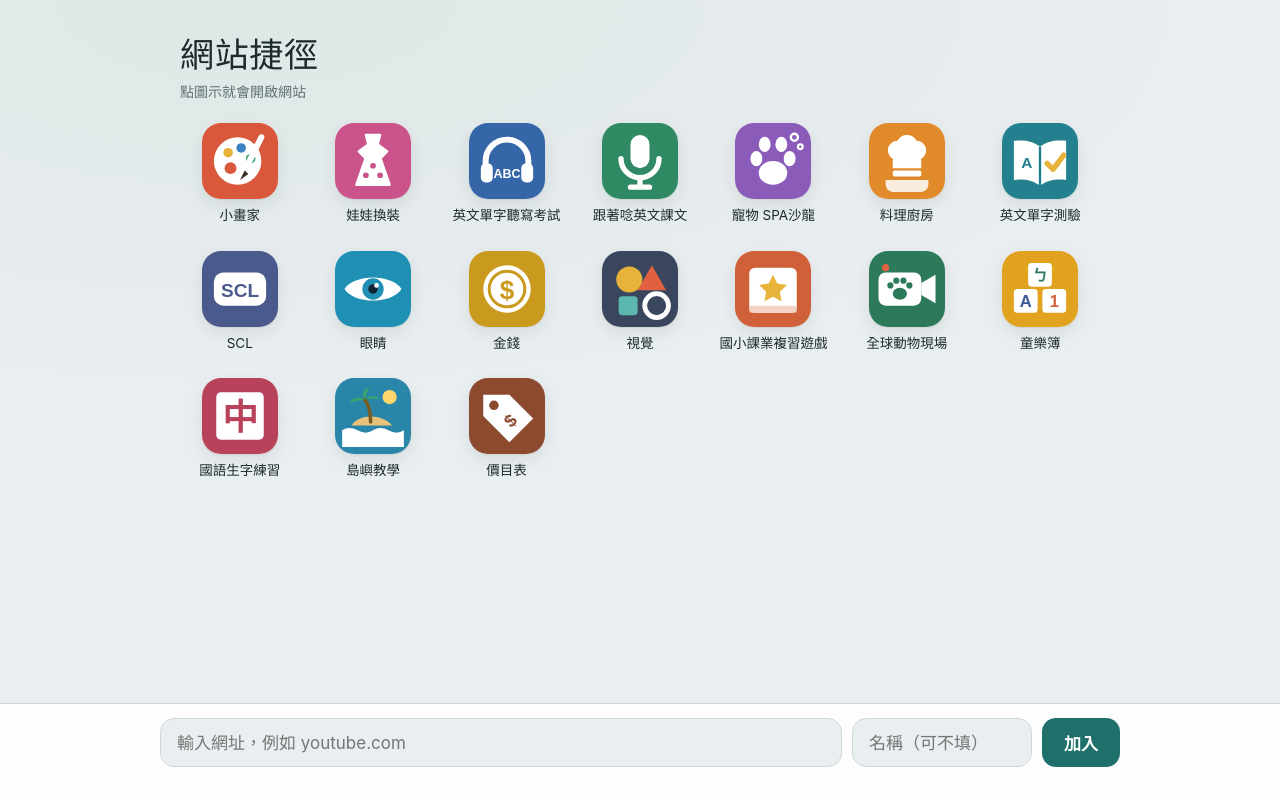
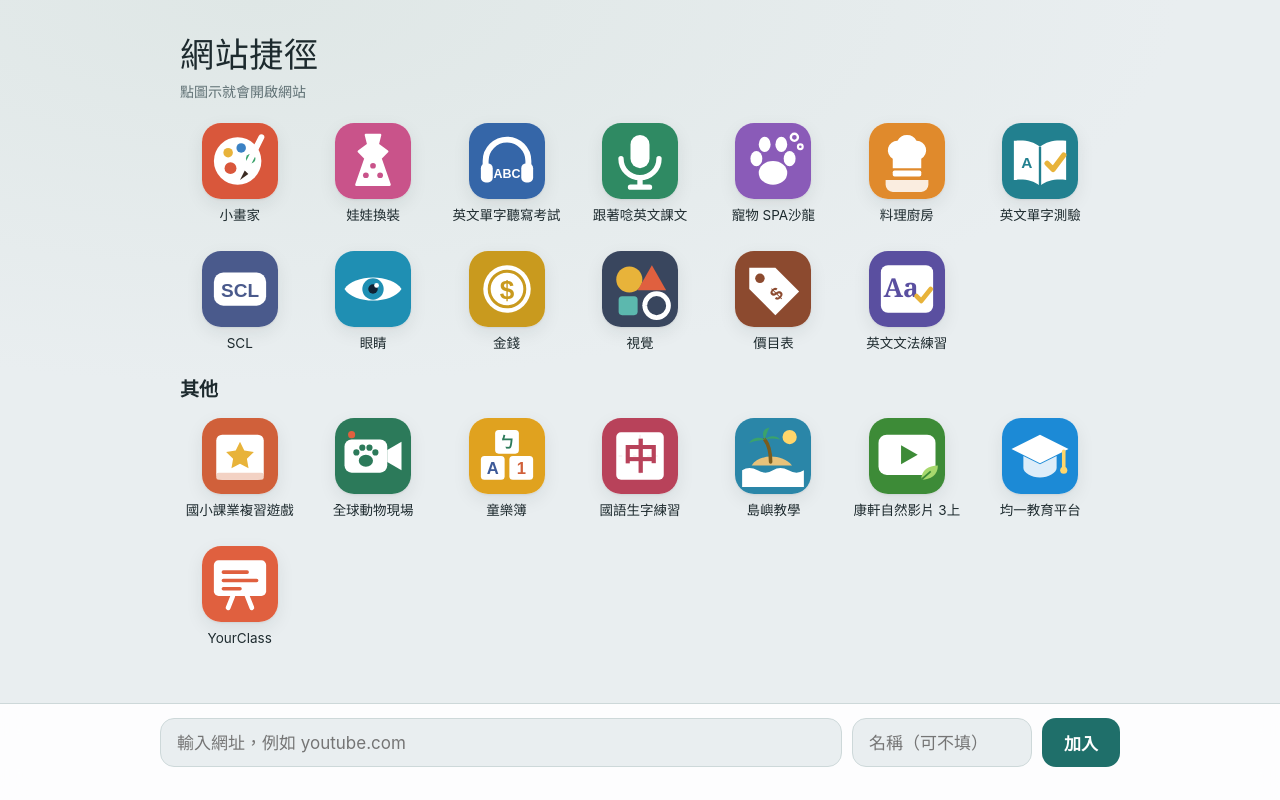
Before and after one commit to Luna05140514/all-APP, a plain HTML site: page index.html in a window 1280 px wide. Drawn offline with Linux system fonts and the light colour scheme; a web font is replaced by a local one.

Commit message:
Add files via upload

```diff
--- a/index.html
+++ b/index.html
@@ -63,7 +63,7 @@ h1{font-family:var(--f-display);font-weight:400;font-size:clamp(26px,4vw,34px);m
 .group-head{display:flex;align-items:center;justify-content:space-between;gap:12px;flex-wrap:wrap}
 h2{font-family:var(--f-display);font-size:19px;margin:0;font-weight:700}
 .note{font-family:var(--f-body);font-size:12.5px;font-weight:400;color:var(--muted);margin-left:6px;letter-spacing:.04em}
-.mono svg{display:block;width:100%;height:100%}
+.mono svg{display:block;width:100%;height:100%;text-transform:none}
 .empty{border:2px dashed var(--line);border-radius:20px;padding:36px 20px;text-align:center;color:var(--muted);line-height:1.7}
 .empty strong{color:var(--fg);font-family:var(--f-display);font-size:20px;display:block;margin-bottom:4px}
 
@@ -98,6 +98,11 @@ h2{font-family:var(--f-display);font-size:19px;margin:0;font-weight:700}
     <div id="shared" class="grid"></div>
   </section>
 
+  <section class="group" aria-labelledby="h-other">
+    <h2 id="h-other">其他</h2>
+    <div id="others" class="grid"></div>
+  </section>
+
   <section class="group" id="mine" hidden aria-labelledby="h-mine">
     <div class="group-head">
       <h2 id="h-mine">我加的網站 <span class="note">只存在這台裝置</span></h2>
@@ -120,7 +125,7 @@ h2{font-family:var(--f-display);font-size:19px;margin:0;font-weight:700}
 <script>
 (function(){
   const $ = s => document.querySelector(s);
-  const grid=$('#grid'), shared=$('#shared'), mine=$('#mine'), msg=$('#msg'), editBtn=$('#editBtn'), picker=$('#picker');
+  const grid=$('#grid'), shared=$('#shared'), others=$('#others'), mine=$('#mine'), msg=$('#msg'), editBtn=$('#editBtn'), picker=$('#picker');
 
   // ── 大家都看得到的網站：要新增就在這裡加一行 ──
   const SITES=[
@@ -146,18 +151,26 @@ h2{font-family:var(--f-display);font-size:19px;margin:0;font-weight:700}
      svg:'<circle cx="32" cy="32" r="20" fill="#fff"/><circle cx="32" cy="32" r="15" fill="none" stroke="#c99a1e" stroke-width="2.5"/><text x="32" y="40" text-anchor="middle" font-family="Arial,sans-serif" font-weight="700" font-size="22" fill="#c99a1e">$</text>'},
     {url:'https://visual.narwhallab.workers.dev/', name:'視覺', color:'#39465e',
      svg:'<circle cx="23" cy="24" r="11" fill="#e8b33a"/><path d="M42 12 L54 33 H30z" fill="#e0603f"/><rect x="14" y="38" width="16" height="16" rx="3" fill="#5cb8ae"/><path d="M36 46 a10 10 0 1 0 20 0 a10 10 0 1 0 -20 0" fill="none" stroke="#fff" stroke-width="4"/>'},
-    {url:'https://kuog88.github.io/', name:'國小課業複習遊戲', color:'#d0603a',
+    {other:true, url:'https://kuog88.github.io/', name:'國小課業複習遊戲', color:'#d0603a',
      svg:'<rect x="12" y="14" width="40" height="38" rx="5" fill="#fff"/><path d="M32 20 l3.6 7.4 8.1 1.2-5.9 5.7 1.4 8.1L32 38.6l-7.2 3.8 1.4-8.1-5.9-5.7 8.1-1.2z" fill="#e8b33a"/><rect x="12" y="46" width="40" height="6" rx="2" fill="#f3d2c4"/>'},
-    {url:'https://animalia-live.vercel.app/?cam=lago-maggiore&when=all&animal=ocean', name:'全球動物現場', color:'#2c7a5a',
+    {other:true, url:'https://animalia-live.vercel.app/?cam=lago-maggiore&when=all&animal=ocean', name:'全球動物現場', color:'#2c7a5a',
      svg:'<rect x="8" y="18" width="36" height="28" rx="6" fill="#fff"/><path d="M44 27 l12-7 v24 l-12-7z" fill="#fff"/><ellipse cx="26" cy="36" rx="6" ry="5" fill="#2c7a5a"/><circle cx="18" cy="29" r="2.6" fill="#2c7a5a"/><circle cx="23" cy="25" r="2.6" fill="#2c7a5a"/><circle cx="29" cy="25" r="2.6" fill="#2c7a5a"/><circle cx="34" cy="29" r="2.6" fill="#2c7a5a"/><circle cx="14" cy="14" r="3" fill="#e0603f"/>'},
-    {url:'https://kidsworkbook.app/#/', name:'童樂簿', color:'#e0a21f',
+    {other:true, url:'https://kidsworkbook.app/#/', name:'童樂簿', color:'#e0a21f',
      svg:'<rect x="10" y="32" width="20" height="20" rx="3" fill="#fff"/><rect x="34" y="32" width="20" height="20" rx="3" fill="#fff"/><rect x="22" y="10" width="20" height="20" rx="3" fill="#fff"/><text x="20" y="47" text-anchor="middle" font-family="Arial,sans-serif" font-weight="700" font-size="14" fill="#3d5a98">A</text><text x="44" y="47" text-anchor="middle" font-family="Arial,sans-serif" font-weight="700" font-size="14" fill="#d0603a">1</text><text x="32" y="25.5" text-anchor="middle" font-family="sans-serif" font-weight="700" font-size="13" fill="#2c7a5a">ㄅ</text>'},
-    {url:'https://leyleyaiink.github.io/kids-chinese/?v=h', name:'國語生字練習', color:'#b8425a',
+    {other:true, url:'https://leyleyaiink.github.io/kids-chinese/?v=h', name:'國語生字練習', color:'#b8425a',
      svg:'<rect x="12" y="12" width="40" height="40" rx="4" fill="#fff"/><path d="M32 14 V50 M14 32 H50" stroke="#f5e3e7" stroke-width="1" stroke-dasharray="3 3"/><text x="32" y="44" text-anchor="middle" font-family="PingFang TC,Noto Sans TC,sans-serif" font-weight="700" font-size="30" fill="#b8425a">中</text>'},
-    {url:'https://shanechen07.github.io/JDPS-SS/', name:'島嶼教學', color:'#2a86a8',
+    {other:true, url:'https://shanechen07.github.io/JDPS-SS/', name:'島嶼教學', color:'#2a86a8',
      svg:'<circle cx="46" cy="16" r="6" fill="#ffd66b"/><path d="M14 40 C20 30 40 30 48 40z" fill="#e8c27a"/><path d="M30 37 C30 28 28 22 25 18" fill="none" stroke="#7a5c1e" stroke-width="3" stroke-linecap="round"/><path d="M25 18 C20 15 14 17 12 21 C17 19 21 19 25 18 C22 13 24 9 29 8 C27 12 26 15 25 18 C30 14 35 15 38 18 C33 17 29 17 25 18" fill="#3aa36b"/><path d="M6 44 q6-4 13 0 t13 0 t13 0 t13 0 V58 H6z" fill="#fff"/>'},
     {url:'https://price-list.narwhallab.workers.dev/', name:'價目表', color:'#8c4a2f',
      svg:'<path d="M12 14 H34 L54 34 L34 54 L12 32z" fill="#fff" stroke-linejoin="round"/><circle cx="21" cy="23" r="4" fill="#8c4a2f"/><text x="35" y="41" text-anchor="middle" font-family="Arial,sans-serif" font-weight="700" font-size="15" fill="#8c4a2f" transform="rotate(-45 35 36)">$</text>'},
+    {other:true, url:'https://digitalmaster.knsh.com.tw/all/video/e/nature.html?l1=3%E4%B8%8A', name:'康軒自然影片 3上', color:'#3d8b37',
+     svg:'<rect x="8" y="14" width="48" height="34" rx="7" fill="#fff"/><path d="M27 23 L41 31 L27 39z" fill="#3d8b37"/><path d="M44 52 C44 44 50 40 58 40 C58 48 52 52 44 52z" fill="#a7d86d"/><path d="M44 52 L52 45" stroke="#3d8b37" stroke-width="1.5"/>'},
+    {url:'https://eschool-grammar.narwhallab.workers.dev/', name:'英文文法練習', color:'#5a4fa0',
+     svg:'<rect x="10" y="12" width="44" height="40" rx="6" fill="#fff"/><text x="27" y="39" text-anchor="middle" font-family="Georgia,serif" font-weight="700" font-size="22" fill="#5a4fa0">Aa</text><path d="M40 38 l4 4 8-10" fill="none" stroke="#e8b33a" stroke-width="4" stroke-linecap="round" stroke-linejoin="round"/>'},
+    {other:true, url:'https://www.junyiacademy.org/', name:'均一教育平台', color:'#1c8ad6',
+     svg:'<path d="M8 26 L32 14 L56 26 L32 38z" fill="#fff"/><path d="M18 32 v10 c0 4 7 8 14 8 s14-4 14-8 V32 l-14 7z" fill="#fff" opacity=".85"/><path d="M52 28 v14" stroke="#ffd66b" stroke-width="3" stroke-linecap="round"/><circle cx="52" cy="44" r="3" fill="#ffd66b"/>'},
+    {other:true, url:'https://www.yourclass.com.tw/', name:'YourClass', color:'#e0603f',
+     svg:'<rect x="10" y="12" width="44" height="30" rx="4" fill="#fff"/><path d="M18 22 h20 M18 29 h28 M18 36 h14" stroke="#e0603f" stroke-width="3" stroke-linecap="round"/><path d="M26 42 l-4 10 M38 42 l4 10" stroke="#fff" stroke-width="4" stroke-linecap="round"/>'},
   ];
   const KEY='shortcut-links-v1';
   let links=[], editing=false, picking=null;
@@ -211,11 +224,11 @@ h2{font-family:var(--f-display);font-size:19px;margin:0;font-weight:700}
   function withOrigin(l){try{const u=new URL(l.url);return {...l,host:u.hostname,origin:u.origin}}catch(e){return l}}
 
   function render(){
-    shared.textContent=''; grid.textContent='';
+    shared.textContent=''; others.textContent=''; grid.textContent='';
     SITES.map(withOrigin).forEach(site=>{
       const cell=document.createElement('div'); cell.className='cell';
       cell.appendChild(tile(site,()=>svgIcon(site)));
-      shared.appendChild(cell);
+      (site.other?others:shared).appendChild(cell);
     });
     mine.hidden=links.length===0;
     editBtn.hidden=links.length===0 && !editing;
```
